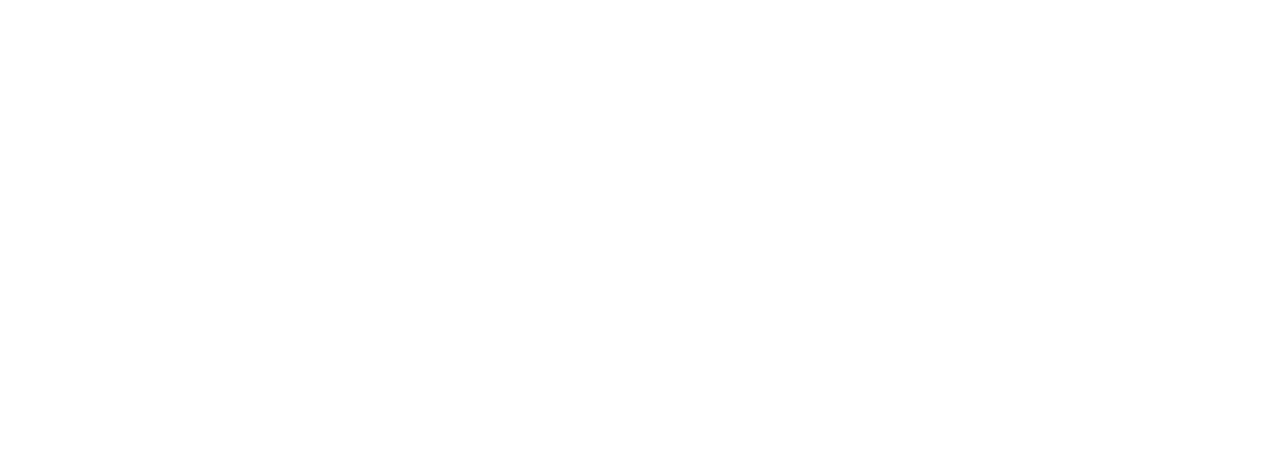
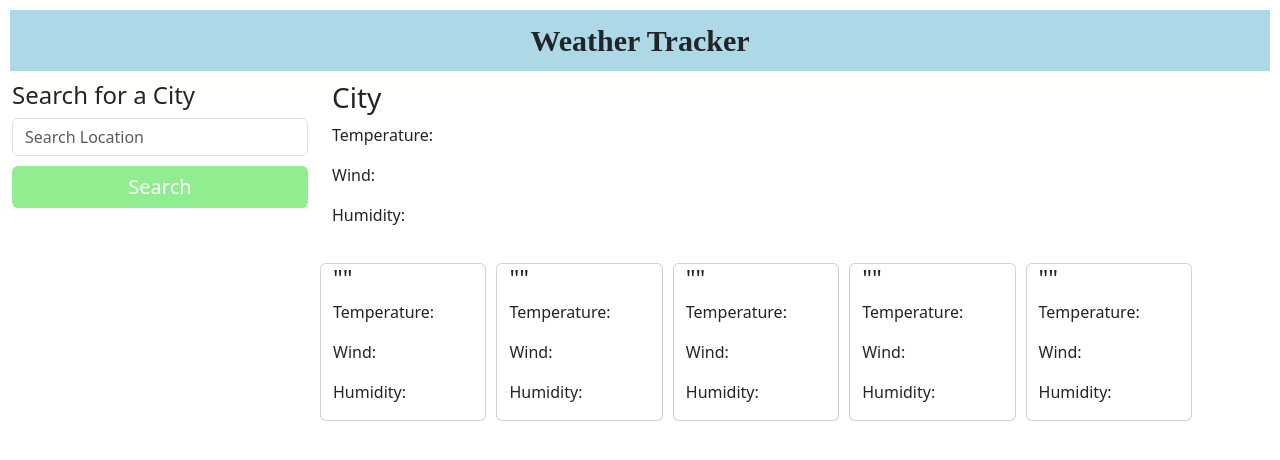
Before and after one commit to bsellers1/6-weathertracker, a plain HTML site: page index.html in a window 1280 px wide. Drawn offline with nearby package versions, Linux system fonts and the light colour scheme.

Commit message:
started html and css

```diff
--- a/assets/css/style.css
+++ b/assets/css/style.css
@@ -0,0 +1,29 @@
+.navbar{
+    background: lightblue;
+    font-size: 30px;
+    font-weight: bold;
+    font-family: 'Times New Roman', Times, serif;
+    flex-wrap: wrap;
+    margin: 10px;
+    justify-content: center;
+}
+
+.form-control{
+    margin-bottom: 10px;
+}
+
+.citySearch {
+    margin: 10px;
+    font-size: 20px;
+    font-weight: bold;
+}
+
+.btn-primary {
+    background: lightgreen;
+    font-size: 20px;
+    border: white;
+}
+
+.card {
+    margin-left: 10px;
+}
--- a/index.html
+++ b/index.html
@@ -1,11 +1,81 @@
 <!DOCTYPE html>
 <html lang="en">
+
 <head>
     <meta charset="UTF-8">
     <meta name="viewport" content="width=device-width, initial-scale=1.0">
     <title>Weather Tracker</title>
+    <link href="https://cdn.jsdelivr.net/npm/bootstrap@5.3.0-alpha3/dist/css/bootstrap.min.css" rel="stylesheet"
+        integrity="sha384-KK94CHFLLe+nY2dmCWGMq91rCGa5gtU4mk92HdvYe+M/SXH301p5ILy+dN9+nJOZ" crossorigin="anonymous">
+    <link rel="stylesheet" href="./assets/css/style.css">
 </head>
+
 <body>
+    <header class="navbar">Weather Tracker</header>
+    <main class="container-fluid">
+        <div class="row">
+            <div class="col-12 col-lg-3">
+                <form id="search-form">
+                    <fieldset>
+                        <div class="mb-3">
+                            <h4>Search for a City</h4>
+                            <input type="text" id="q" class="form-control" placeholder="Search Location">
+                            <button type="submit" class="btn btn-primary" style="width: 100%;">Search</button>
+                        </div>
+                    </fieldset>
+                </form>
+            </div>
+            <div class="card-main" style="width: 66%">
+                <div class="city-search">
+                    <h3 class="city">City</h3>
+                    <p class="Temp">Temperature:</p>
+                    <p class="Wind">Wind:</p>
+                    <p class="Humidity">Humidity:</p>
+                </div>
+            </div>
+            <div class="card" style="width: 13%;  margin-top: 20px; margin-left: 25%;">
+                <div class="five-day">
+                    <h4 class="city">""</h3>
+                    <p class="Temp">Temperature:</p>
+                    <p class="Wind">Wind:</p>
+                    <p class="Humidity">Humidity:</p>
+                </div>
+            </div>
+            <div class="card" style="width: 13%;  margin-top: 20px;">
+                <div class="five-day">
+                    <h4 class="city">""</h3>
+                    <p class="Temp">Temperature:</p>
+                    <p class="Wind">Wind:</p>
+                    <p class="Humidity">Humidity:</p>
+                </div>
+            </div>
+            <div class="card" style="width: 13%;  margin-top: 20px;">
+                <div class="five-day">
+                    <h4 class="city">""</h3>
+                    <p class="Temp">Temperature:</p>
+                    <p class="Wind">Wind:</p>
+                    <p class="Humidity">Humidity:</p>
+                </div>
+            </div>
+            <div class="card" style="width: 13%; margin-top: 20px;">
+                <div class="five-day">
+                    <h4 class="city">""</h3>
+                    <p class="Temp">Temperature:</p>
+                    <p class="Wind">Wind:</p>
+                    <p class="Humidity">Humidity:</p>
+                </div>
+            </div>
+            <div class="card" style="width: 13%; margin-top: 20px;">
+                <div class="five-day">
+                    <h4 class="city">""</h3>
+                    <p class="Temp">Temperature:</p>
+                    <p class="Wind">Wind:</p>
+                    <p class="Humidity">Humidity:</p>
+                </div>
+            </div>
+        </div>
+    </main>
+    <script src="./assets/script.js"></script>
+</body>
 
-</body>
 </html>
```
